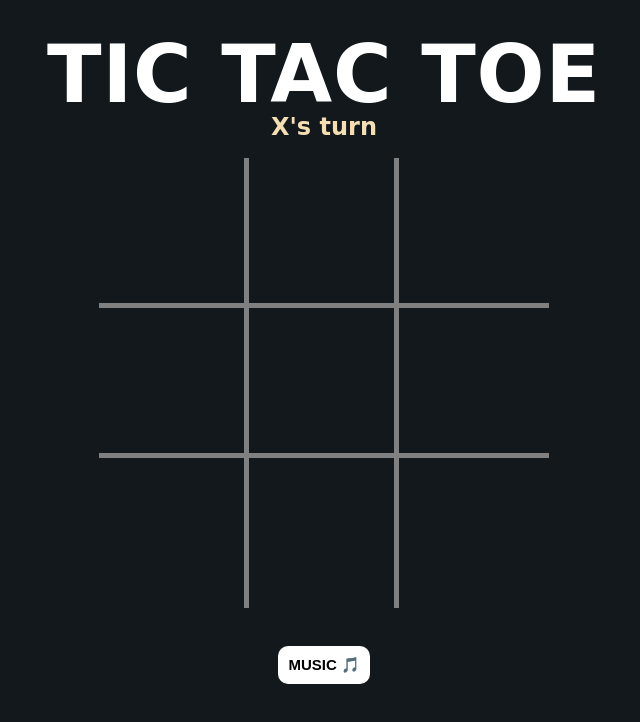
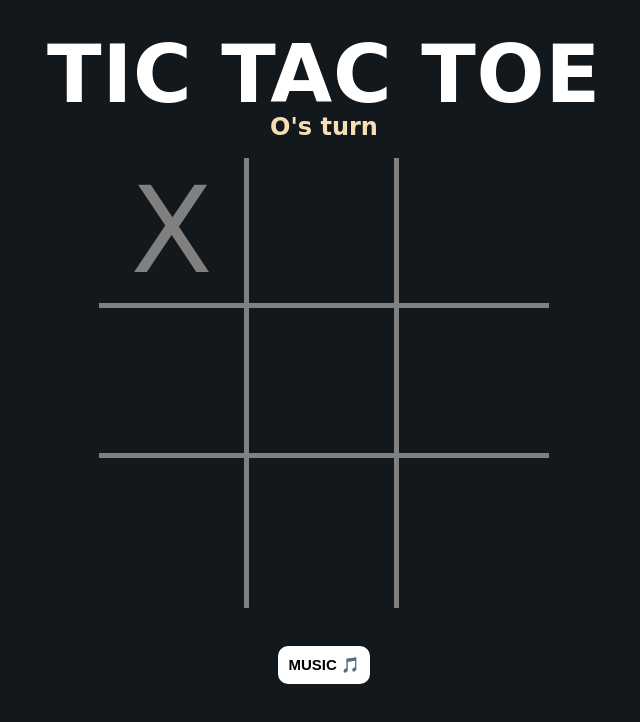
Before and after one commit to jib5549/Unit-1-Project, a plain HTML site: page index.html in a window 1280 px wide. Both pictures are taken after a click on the element 490 px from the left and 232 px from the top of the page. Shown: the whole page, without its empty margins (316-956 px from the left). Drawn offline with Linux system fonts and the light colour scheme; a web font is replaced by a local one.

Commit message:
made the status turn message change according to the turn

```diff
--- a/app.js
+++ b/app.js
@@ -1,8 +1,9 @@
 /*----- ----------------------------------------- constants ---------------------------------------------- */
 const PLAYERS = {
     '1' : 'X', // set player to 1
-    '-1' : 'O' // set player to -1
+    '-1' : 'O', // set player to -1
 };
+
 // const winConditions = [
 //     [0, 1, 2],
 //     [3, 4, 5],
@@ -20,11 +21,12 @@ const PLAYERS = {
 let turn; //this will be player1 and player2
 let board; //this will the board for the game tic tac toe
 let winner; // this will set to null and eventually a winner, loser, or a tie will come out
+let currentPlayer = 'X';
 
 
 
 /*----- ----------------------------------------- cached elements  ------------------------------------*/
-const messageEl = document.querySelector('h1');
+const messageEl = document.getElementById('message');
 const restartBtn = document.getElementById('restartBtn')
 const boxes = [...document.querySelectorAll('.box')]
 const audio = document.getElementById('audio')
@@ -32,9 +34,9 @@ const audio = document.getElementById('audio')
 /*----- ----------------------------------------- event listeners ------------------------------------*/
 
 restartBtn.addEventListener('click', init)
-console.log(boxes);
+
 boxes.forEach((box) => {
-    box.addEventListener('click', () => console.log('click'))
+    box.addEventListener('click', boxClicked)
 })
 
 
@@ -44,7 +46,7 @@ boxes.forEach((box) => {
 init();
 
 function init() { // this resets the board with a clean sheet
-    turn = 1;
+    turn = 1
     board = [
     [0, 0, 0,], // col 0 represents the tic tac toe board in 2d
     [0, 0, 0,], // col 1 represents the tic tac toe board in 2d
@@ -58,7 +60,7 @@ render();
 // this function transfers the state of our application to the DOM
 function render () {
     renderBoard();
-    renderMessage();
+    turnMessage();
     renderControls();
 }
 
@@ -72,7 +74,7 @@ function renderBoard() {
     })
 }
 
-function renderMessage() {
+function turnMessage() {
     if(winner === 'T') {
         messageEl.innerText = "It's a Tie!!"
     } else if(winner) {
@@ -90,6 +92,18 @@ function renderControls() {
     }
 }
 
+function boxClicked(event) {
+   if(event.target.textContent !== '') {
+    return // prevent overwriting existing moves
+   }
+   event.target.textContent = currentPlayer;
+
+   currentPlayer = currentPlayer === 'X' ? 'O' : 'X';
+
+   messageEl.textContent = `${currentPlayer}'s turn`
+}
+
+
 function getWinner() {
 
 }
--- a/index.html
+++ b/index.html
@@ -15,14 +15,16 @@
 <body>
     <main>
         <header>TIC TAC TOE</header>
-        <h1>X's Turn</h1>
+        <h1 id='message'>X's Turn</h1>
         <div id="board">
             <div class="box" id="c0r0"></div>
             <div class="box" id="c1r0"></div>
             <div class="box" id="c2r0"></div>
+
             <div class="box" id="c0r1"></div>
             <div class="box" id="c1r1"></div>
             <div class="box" id="c2r1"></div>
+
             <div class="box" id="c0r2"></div>
             <div class="box" id="c1r2"></div>
             <div class="box" id="c2r2"></div>
```
